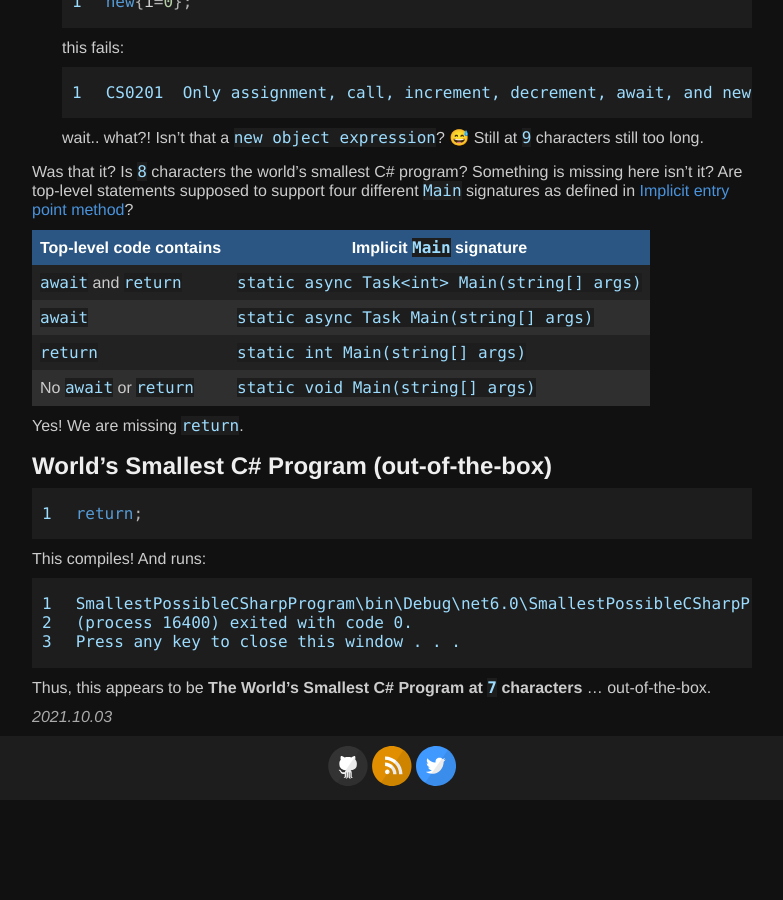
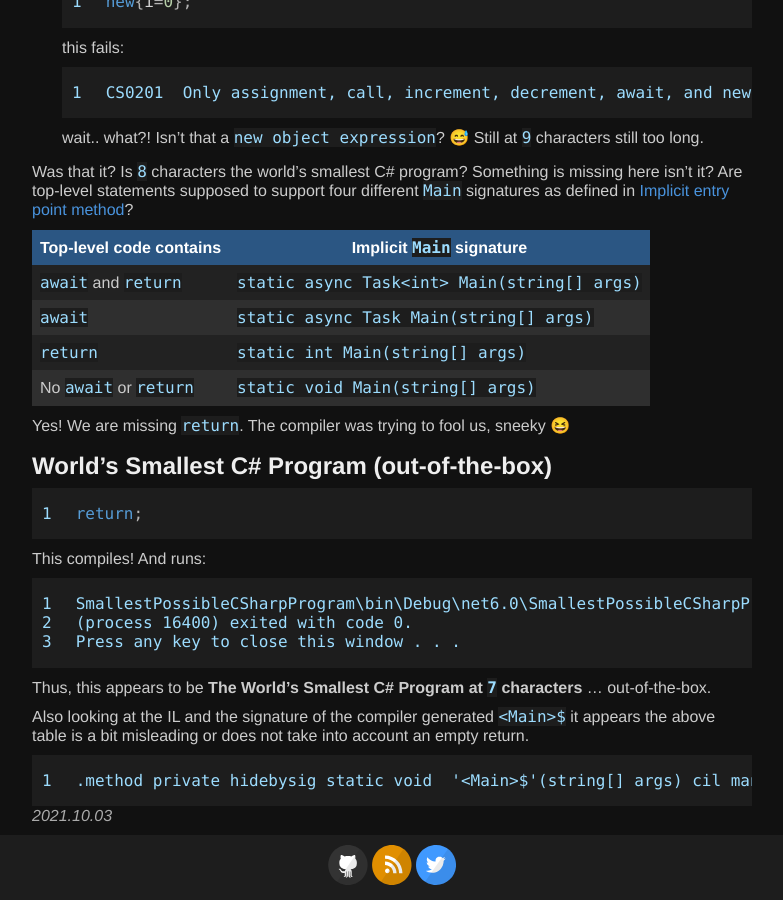
Before and after one commit to nietras/nietras.github.io, a Jekyll site: the page built from _posts/2021-10-03-worlds-smallest-csharp-program.md, in a window 1280 px wide and 900 px high, scrolled down 3888 px. Shown: the whole window, without its empty margins (248-1031 px from the left). Built offline with Jekyll 4.4.1, drawn with Linux system fonts in a browser that asks for light colours; before the commit the page ends 4688 px from its top, so only the background shows below that.

Commit message:
look at IL and empty return signature

````diff
--- a/_posts/2021-10-03-worlds-smallest-csharp-program.md
+++ b/_posts/2021-10-03-worlds-smallest-csharp-program.md
@@ -210,7 +210,7 @@ four different `Main` signatures as defined in
 |`return`|`static int Main(string[] args)`|
 |No `await` or `return`|`static void Main(string[] args)`|
 
-Yes! We are missing `return`.
+Yes! We are missing `return`. The compiler was trying to fool us, sneeky 😆
 
 ## World's Smallest C# Program (out-of-the-box)
 ```csharp
@@ -223,3 +223,10 @@ SmallestPossibleCSharpProgram\bin\Debug\net6.0\SmallestPossibleCSharpProgram.exe
 Press any key to close this window . . .
 ```
 Thus, this appears to be **The World's Smallest C# Program at `7` characters** ... out-of-the-box.
+
+Also looking at the IL and the signature of the compiler generated `<Main>$`
+it appears the above table is a bit misleading or does not take into account
+an empty return.
+```
+.method private hidebysig static void  '<Main>$'(string[] args) cil managed
+```
````
Also changed, not shown: other parts of _posts/2021-10-03-worlds-smallest-csharp-program.md (+1 -1 lines).
